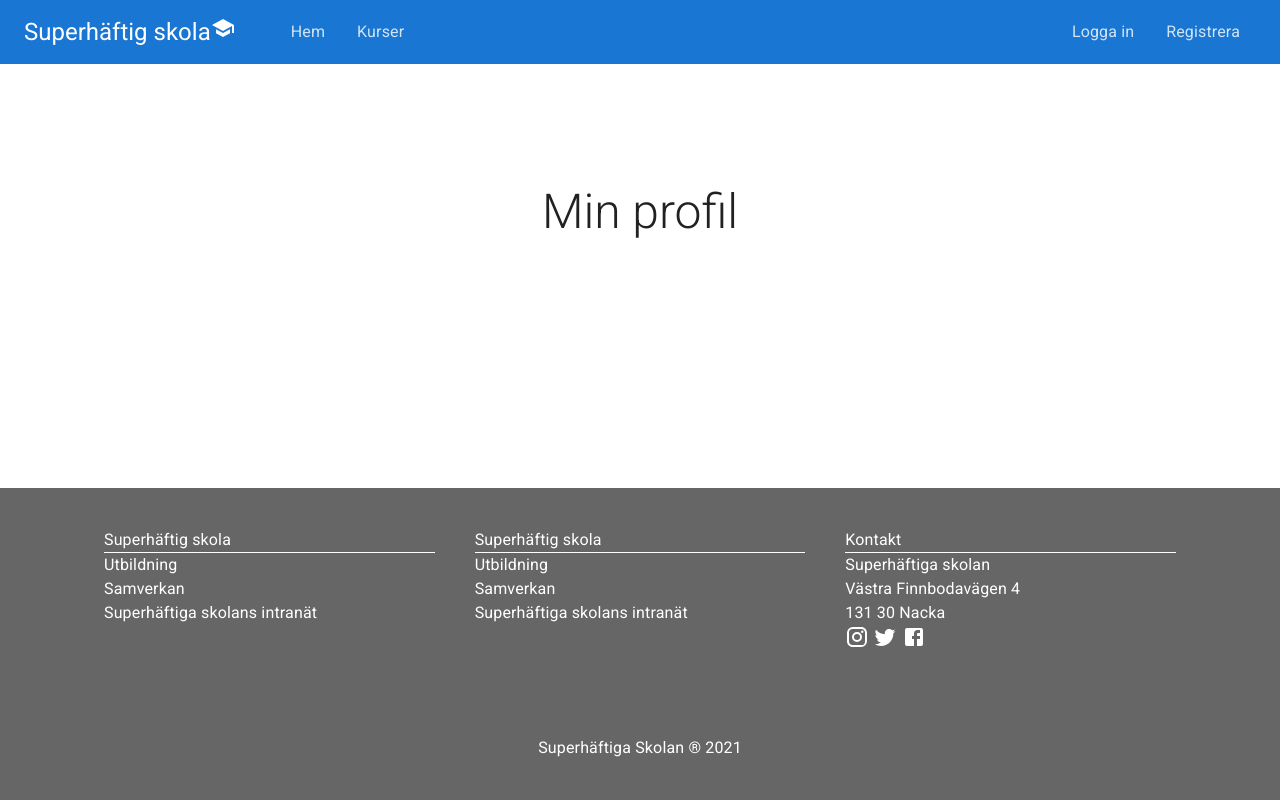
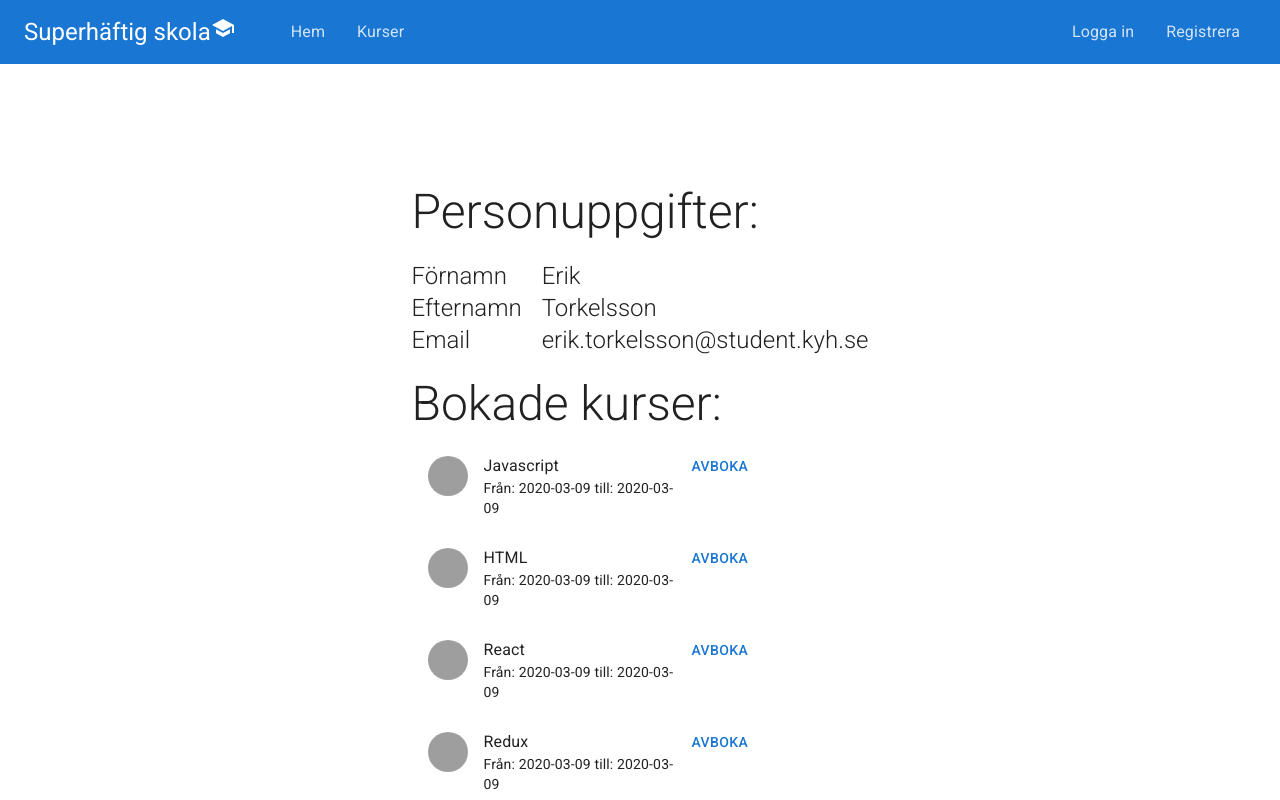
Before and after one commit to oskvr/course-registration-client, a Next.js app: page /account in a window 1280 px wide. Shown: the top 800 px of the page. Built offline with nearby package versions, Linux system fonts and the light colour scheme; grey boxes are pictures that could not be loaded.

Commit message:
Ui grund för mitt krypin(Behöver lite finputs och fetch)

```diff
--- a/pages/account/index.js
+++ b/pages/account/index.js
@@ -1,8 +1,19 @@
-import { Button, Container, Grid, Typography } from "@mui/material";
+import { Button, Container, Grid, ListItemSecondaryAction, Typography } from "@mui/material";
 import { Box } from "@mui/system";
 import Image from "next/image";
 import Link from "@/components/Link";
+import * as React from 'react';
+import List from '@mui/material/List';
+import ListItem from '@mui/material/ListItem';
+import Divider from '@mui/material/Divider';
+import ListItemText from '@mui/material/ListItemText';
+import ListItemAvatar from '@mui/material/ListItemAvatar';
+import Avatar from '@mui/material/Avatar';
+import Mock from '../../mock/mockCourses'
+
+
 export default function Home() {
+
   return (
     <Container
       sx={{
@@ -11,6 +22,27 @@ export default function Home() {
         paddingTop: 15,
       }}
     >
+    <Typography variant="h3" fontWeight="light" textAlign="start" marginBottom="20px">Personuppgifter:</Typography>
+    <Box
+      sx={{
+        display: "flex",
+        flexDirection: "row",
+        justifyContent: "start",
+        marginBottom: "20px",
+      }}
+    >
+      <Box
+        sx={{
+          display: "flex",
+          flexDirection: "column",
+          justifyContent: "start",
+          marginRight: "20px",
+        }}
+      >
+        <Typography variant="h5" fontWeight="light" textAlign="start">Förnamn</Typography>
+        <Typography variant="h5" fontWeight="light" textAlign="start">Efternamn</Typography>
+        <Typography variant="h5" fontWeight="light" textAlign="start">Email</Typography>
+      </Box>
       <Box
         sx={{
           display: "flex",
@@ -18,10 +50,37 @@ export default function Home() {
           justifyContent: "center",
         }}
       >
-        <Typography variant="h3" fontWeight="light" textAlign="center">
-          Min profil
-        </Typography>
+        <Typography variant="h5" fontWeight="light" textAlign="start">Erik</Typography>
+        <Typography variant="h5" fontWeight="light" textAlign="start">Torkelsson</Typography>
+        <Typography variant="h5" fontWeight="light" textAlign="start">erik.torkelsson@student.kyh.se</Typography>
       </Box>
+    </Box>
+      <Typography variant="h3" fontWeight="light" textAlign="start">Bokade kurser:</Typography>
+      <List sx={{ width: '100%', maxWidth: 360, bgcolor: 'background.paper' }}>
+        {Mock.map((course, i) => (
+          <ListItem key={course.CourseId} alignItems="flex-start">
+          <ListItemAvatar>
+            <Avatar alt="Remy Sharp" src={course.ImgSrc} />
+          </ListItemAvatar>
+          <ListItemText
+            primary={course.Subject}
+            secondary={
+              <React.Fragment>
+                <Typography
+                  sx={{ display: 'inline' }}
+                  component="span"
+                  variant="body2"
+                  color="text.primary"
+                >
+                  {"Från: " + course.StartDate + " till: " + course.EndDate}
+                </Typography>
+              </React.Fragment>
+            }
+          />
+          <Button>Avboka</Button>
+        </ListItem>
+        ))}
+      </List>
     </Container>
   );
 }
```
